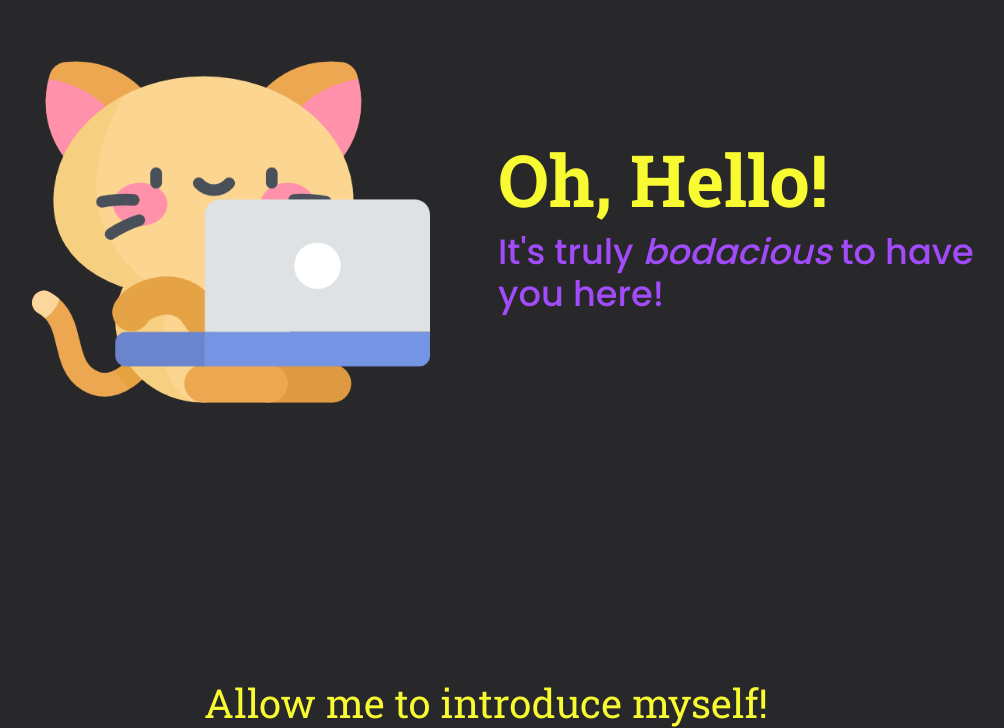
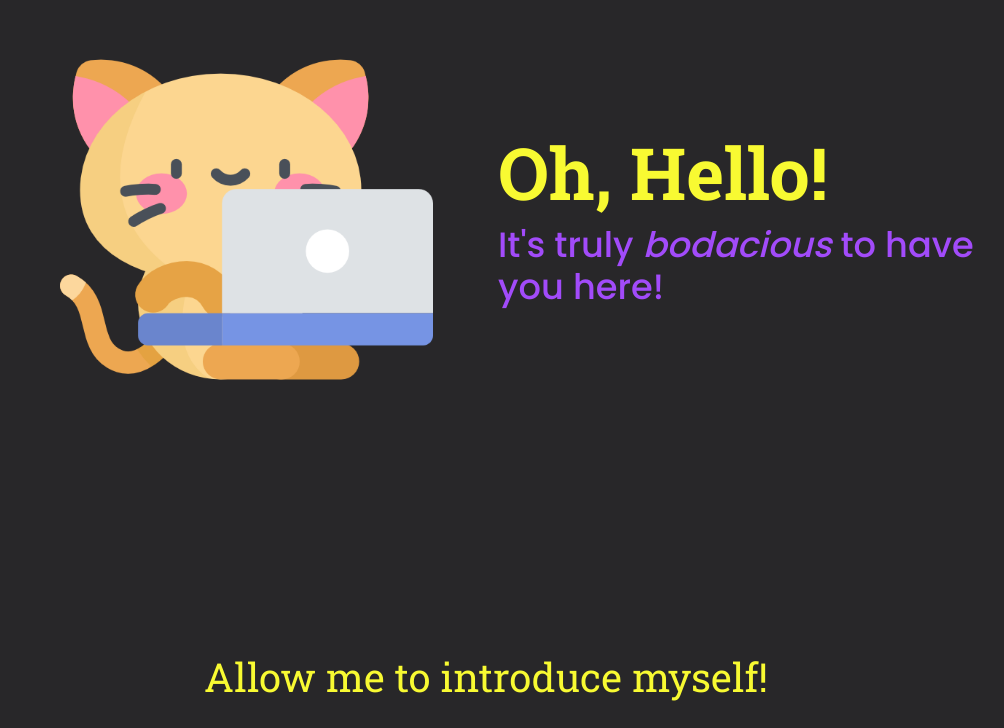
Before and after one commit to sushushu7/antonia, a Flask app: page / in a window 1280 px wide. Shown: the part 90-818 px from the top of the page, without its empty margins (154-1158 px from the left). Run offline with Flask 2, Linux system fonts and the light colour scheme; some libraries are stand-ins or nearby versions.

Commit message:
changed padding on welcome

```diff
--- a/static/css/styles.css
+++ b/static/css/styles.css
@@ -70,7 +70,7 @@ i:hover {
 
 #welcome {
     margin: 2% 2% 7%;
-    padding-top: 1%;
+    padding: 1% 3% 0 3%;
     }
 
 .kitty {
```
